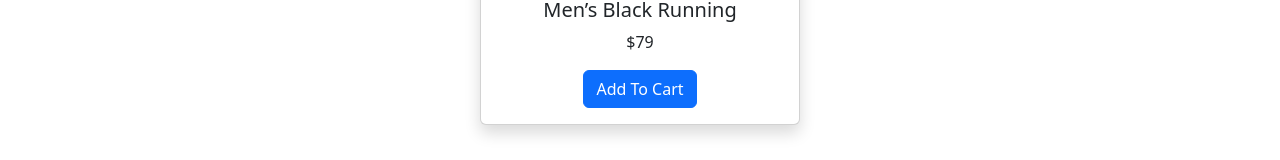
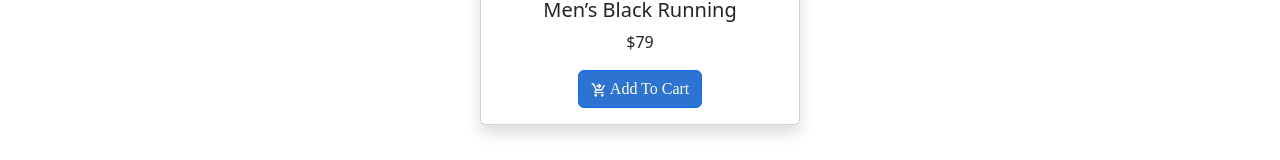
Before and after one commit to jithiee/React-E-commerce-website, a React (Create React App) app: page /viewpdct/1 in a window 1280 px wide. Shown: the part 408-568 px from the top of the page. Built offline with nearby package versions, Linux system fonts and the light colour scheme.

Commit message:
cart button

```diff
--- a/src/Component/ViewPdct.js
+++ b/src/Component/ViewPdct.js
@@ -4,6 +4,7 @@ import { context } from './Context'
 import { useContext } from 'react'
 import Card from 'react-bootstrap/Card';
 import Button from 'react-bootstrap/Button';
+import {MdShoppingCartCheckout} from 'react-icons/md'
 
 
 
@@ -45,7 +46,7 @@ const handleAddtocart = () => {
         <Card.Body>
           <Card.Title>{cart.ProductName}</Card.Title>
           <Card.Text>${cart.price} </Card.Text>
-          <Button id={cart.id} onClick={handleAddtocart} > Add To Cart </Button>
+          <Button style={{fontFamily:'cursive',backgroundColor:'#2C73D2',}} id={cart.id} onClick={handleAddtocart} >< MdShoppingCartCheckout/> Add To Cart </Button>
         </Card.Body>
       </Card>
         )
```
